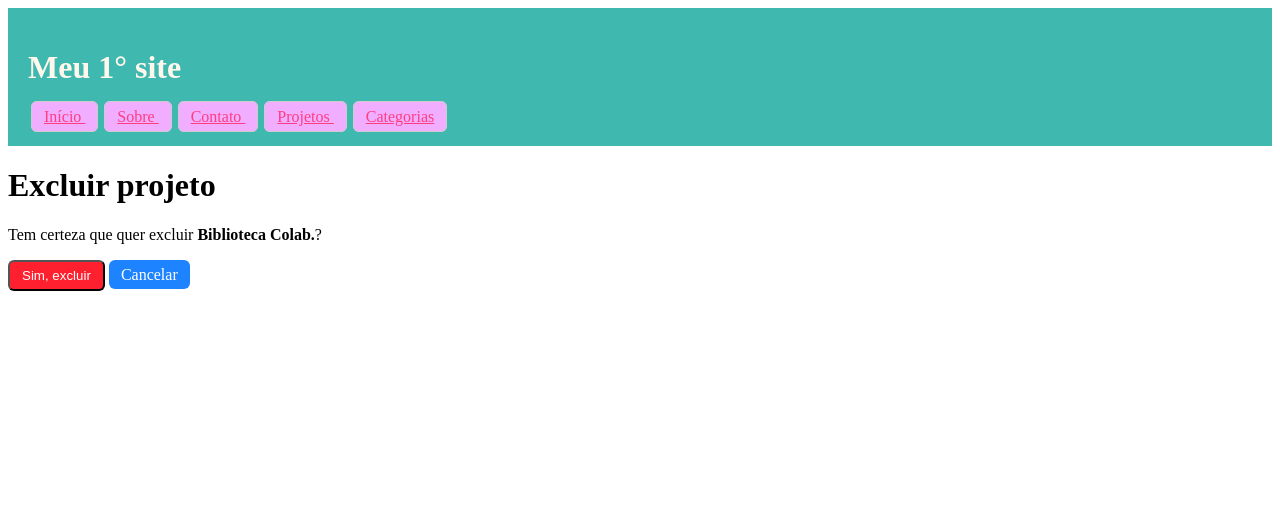
After one commit to andre1997luisveras-lab/meu_primeiro_site, a Django app: page /projetos/1/excluir/ in a window 1280 px wide. The commit adds this page. Shown: the top 531 px of the page. Run offline with Django 5.2, Linux system fonts and the light colour scheme; data comes from the database, SQL or seed files in the repository.

Commit message:
aaaaaaaaa

```diff
--- a/config/urls.py
+++ b/config/urls.py
@@ -28,4 +28,5 @@ urlpatterns = [
     path('projetos/novo/', views.novo_projeto),
     path('projetos/<int:id>/', views.detalhe_projeto),
     path('projetos/<int:id>/editar/', views.editar_projeto),
+    path('projetos/<int:id>/excluir/', views.excluir_projeto),
 ]
--- /dev/null
+++ b/paginas/Templates/excluir_projeto.html
@@ -0,0 +1,10 @@
+{% extends "base.html" %}
+{% block conteudo %}
+    <h1>Excluir projeto</h1>
+    <p>Tem certeza que quer excluir <strong>{{ projeto.nome }}</strong>?</p>
+    <form method="post">
+        {% csrf_token %}
+        <button type="submit" class="botao botao-vermelho">Sim, excluir</button>
+        <a href="/projetos/{{ projeto.id }}/" class="botao botao-azul">Cancelar</a>
+    </form>
+{% endblock %}
--- a/paginas/static/css/estilo.css
+++ b/paginas/static/css/estilo.css
@@ -31,5 +31,17 @@
         border-radius: 10px;
     }
 
+    .botao { padding: 6px 12px;
+        border-radius: 6px;
+        color: white;
+        text-decoration: none;
+    }
+    .botao-azul { background: #1d83ff;
+    }
+    .botao-vermelho { background: #ff202f;
+    }
+    .botao-cinza { background: #808080;
+    }
+
 
 </style>
--- a/paginas/views.py
+++ b/paginas/views.py
@@ -59,3 +59,10 @@ def editar_projeto(request, id):
     else:
         form = ProjetoForm(instance=projeto)
     return render(request, "novo_projeto.html", {"form": form})
+
+def excluir_projeto(request, id):
+    projeto = get_object_or_404(Projetos, id=id)
+    if request.method == "POST":
+        projeto.delete()
+        return redirect("/projetos/")
+    return render(request, "excluir_projeto.html", {"projeto": projeto})
```
Also changed, not shown: paginas/Templates/detalhe_projeto.html (+7 -1 lines).
